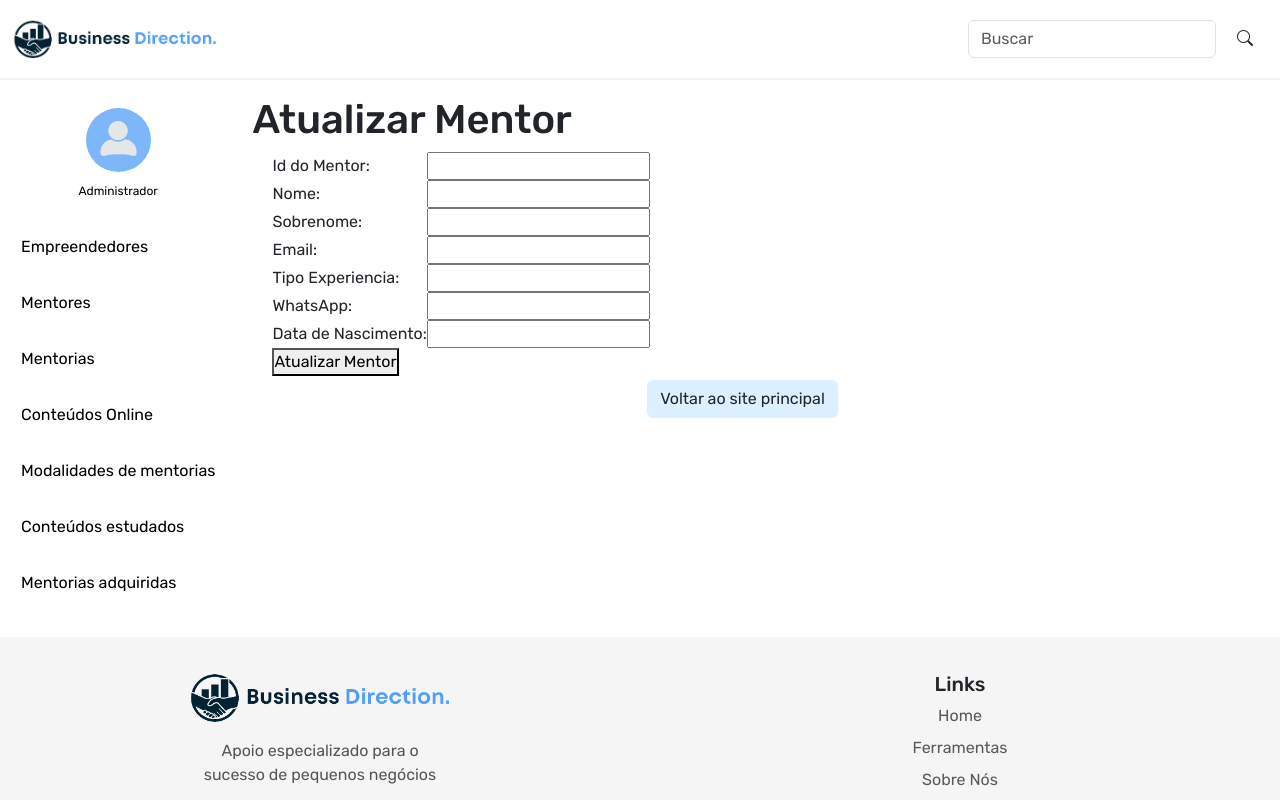
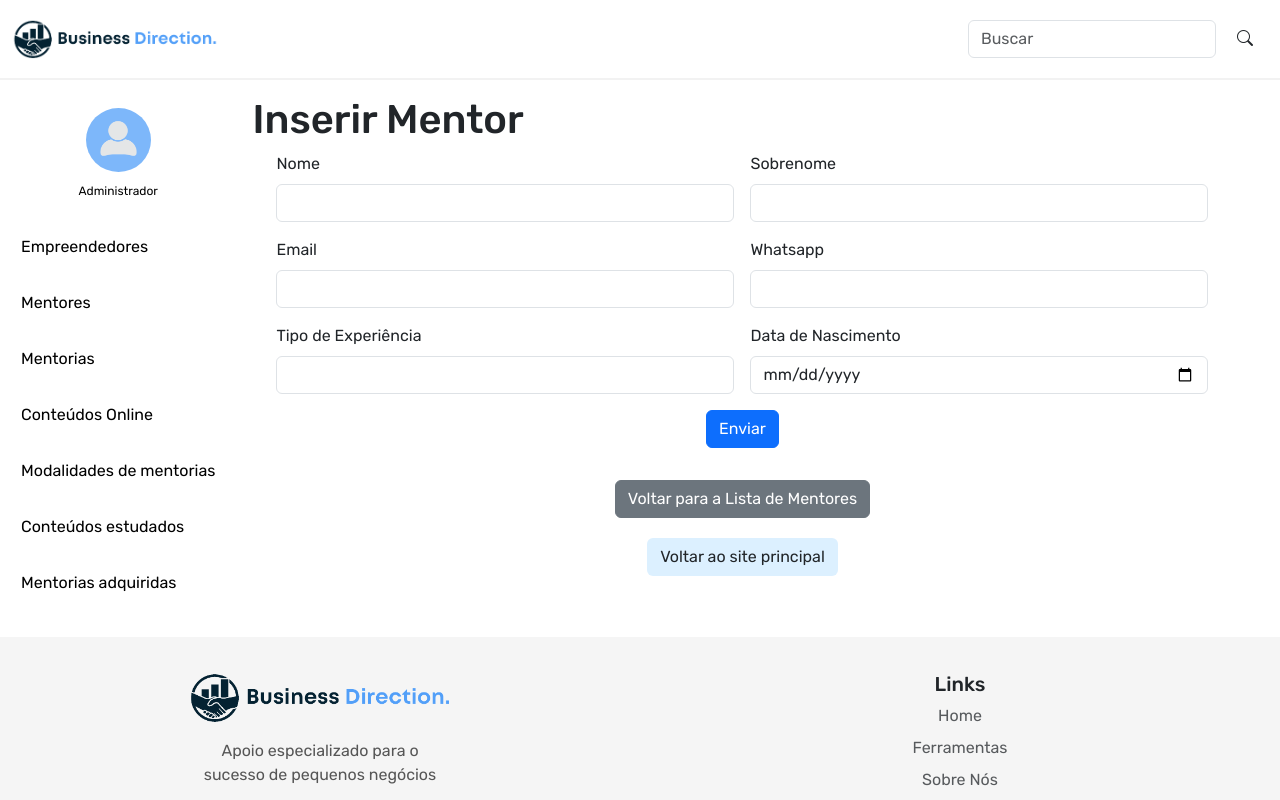
Before and after one commit to squad41recode/businessdirection_frontend, a Next.js app: page /admin/mentores/update/1 in a window 1280 px wide. Shown: the top 800 px of the page. Built offline with nearby package versions, Linux system fonts and the light colour scheme; no server answers.

Commit message:
Update [codigo].js

```diff
--- a/pages/admin/mentores/update/[codigo].js
+++ b/pages/admin/mentores/update/[codigo].js
@@ -2,6 +2,7 @@ import { useState, useEffect } from "react";
 import axios from "axios";
 import style from "@/styles/Home.module.css";
 import { useRouter } from 'next/router';
+import Link from "next/link";
 
 
 const UpdateMentor = () => {
@@ -52,116 +53,98 @@ const UpdateMentor = () => {
 
   return (
 
-    <div>
-      <h1 className={style.h1}>Atualizar Mentor</h1>
-      <table style={{ marginLeft: '20px' }}>
-        <tbody>
-          <tr>
-            <td>
-              <label htmlFor="id">Id do Mentor:</label>
-            </td>
-            <td>
+    <div className="mx-auto">
+    <h1>Inserir Mentor</h1>
+    <form className="row g-3 mx-3">
+      <div className="col-md-6">
+        <label htmlFor="nome" className="form-label">
+          Nome
+        </label>
         <input
+          className="form-control"
+          id="nome"
           type="text"
-                id="id"
-                name="id"
-                value={mentor.id}
-                onChange={handleInputChange}
-                readOnly
-              />
-            </td>
-          </tr>
-          <tr>
-            <td>
-              <label htmlFor="nome">Nome:</label>
-            </td>
-            <td>
-              <input
-                type="text"
-                id="nome"
           name="nome"
           value={mentor.nome}
           onChange={handleInputChange}
         />
-            </td>
-          </tr>
-          <tr>
-            <td>
-              <label htmlFor="sobrenome">Sobrenome:</label>
-            </td>
-            <td>
+      </div>
+      <div className="col-md-6">
+        <label htmlFor="sobrenome" className="form-label">
+          Sobrenome
+        </label>
         <input
+          className="form-control"
+          id="sobrenome"
           type="text"
-                id="sobrenome"
           name="sobrenome"
           value={mentor.sobrenome}
           onChange={handleInputChange}
         />
-            </td>
-          </tr>
-          <tr>
-            <td>
-              <label htmlFor="email">Email:</label>
-            </td>
-            <td>
+      </div>
+      <div className="col-md-6">
+        <label htmlFor="email" className="form-label">
+          Email
+        </label>
         <input
+          className="form-control"
+          id="email"
           type="email"
-                id="email"
           name="email"
           value={mentor.email}
           onChange={handleInputChange}
         />
-            </td>
-          </tr>
-          <tr>
-            <td>
-              <label htmlFor="tipoExperiencia">Tipo Experiencia:</label>
-            </td>
-            <td>
+      </div>
+      <div className="col-md-6">
+        <label htmlFor="whatsapp" className="form-label">
+        Whatsapp
+        </label>
         <input
+          className="form-control"
+          id="whatsapp"
           type="text"
+          name="whatsapp"
+          value={mentor.whatsapp}
+          onChange={handleInputChange}
+        />
+      </div>
+      <div className="col-md-6">
+        <label htmlFor="tipoExperiencia" className="form-label">
+          Tipo de Experiência
+        </label>
+        <input
+          className="form-control"
           id="tipoExperiencia"
+          type="text"
           name="tipoExperiencia"
           value={mentor.tipoExperiencia}
           onChange={handleInputChange}
         />
-            </td>
-          </tr>
-          <tr>
-            <td>
-              <label htmlFor="whatsapp">WhatsApp:</label>
-            </td>
-            <td>
+      </div>
+      <div className="col-md-6">
+        <label htmlFor="dataNascimento" className="form-label">
+          Data de Nascimento
+        </label>
         <input
-                type="text"
-                id="whatsapp"
-                name="whatsapp"
-                value={mentor.whatsapp}
-                onChange={handleInputChange}
-              />
-            </td>
-          </tr>
-          <tr>
-            <td>
-              <label htmlFor="dataNascimento">Data de Nascimento:</label>
-            </td>
-            <td>
-              <input
-                type="text"
+          className="form-control"
           id="dataNascimento"
+          type="date"
           name="dataNascimento"
           value={mentor.dataNascimento}
           onChange={handleInputChange}
         />
-            </td>
-          </tr>
-          <tr>
-            <td colSpan="2">
-              <button onClick={handleUpdateMentor}>Atualizar Mentor</button>
-            </td>
-          </tr>
-        </tbody>
-      </table>
+      </div>
+      <div className="col-12 justify-content-center text-center my-3">
+        <button className="btn btn-primary" onClick={handleUpdateMentor}>
+          Enviar
+        </button>
+      </div>
+    </form>
+
+    <div className="col-12 justify-content-center text-center my-3">
+      <Link href="/admin/mentores" className="btn btn-secondary">Voltar para a Lista de Mentores
+      </Link>
+    </div>
   </div>
   );
 };
```
Lines whose indentation alone changed are shown as unchanged.
